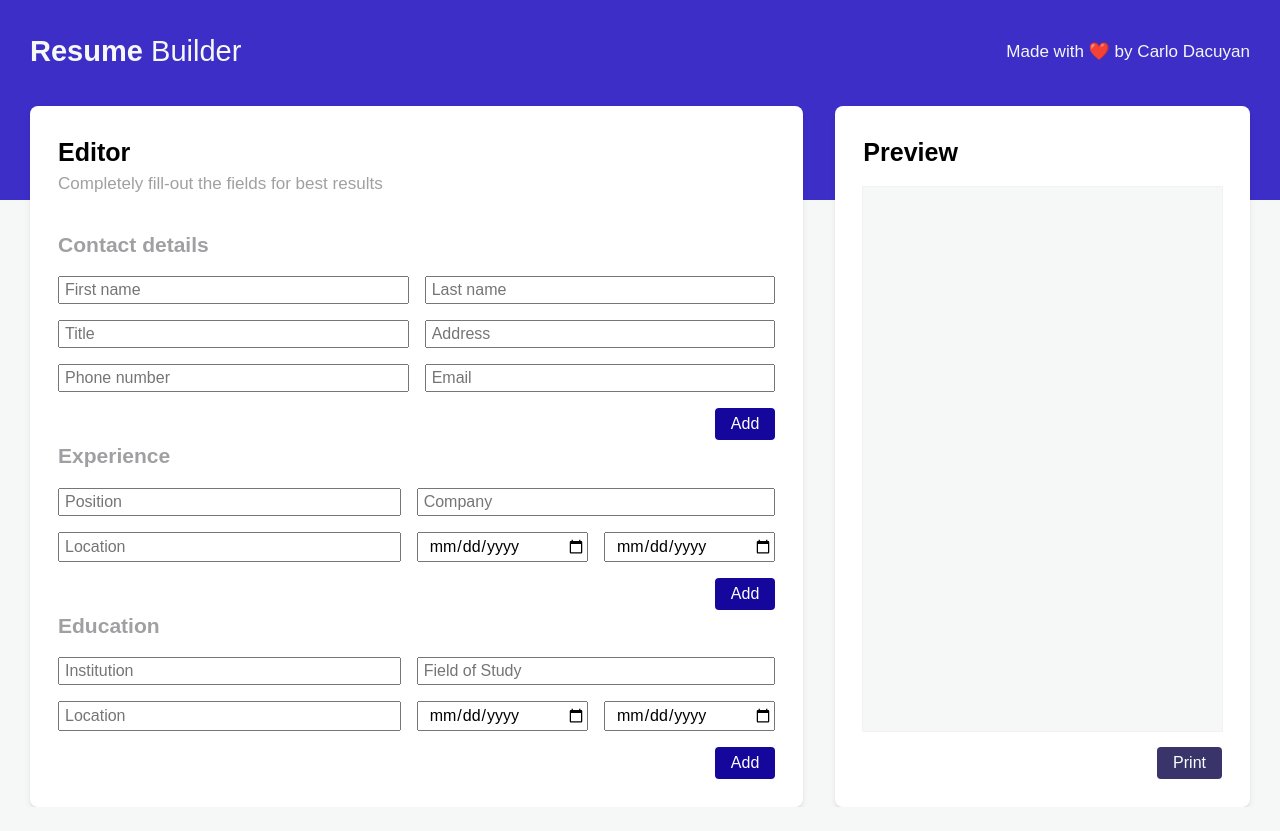
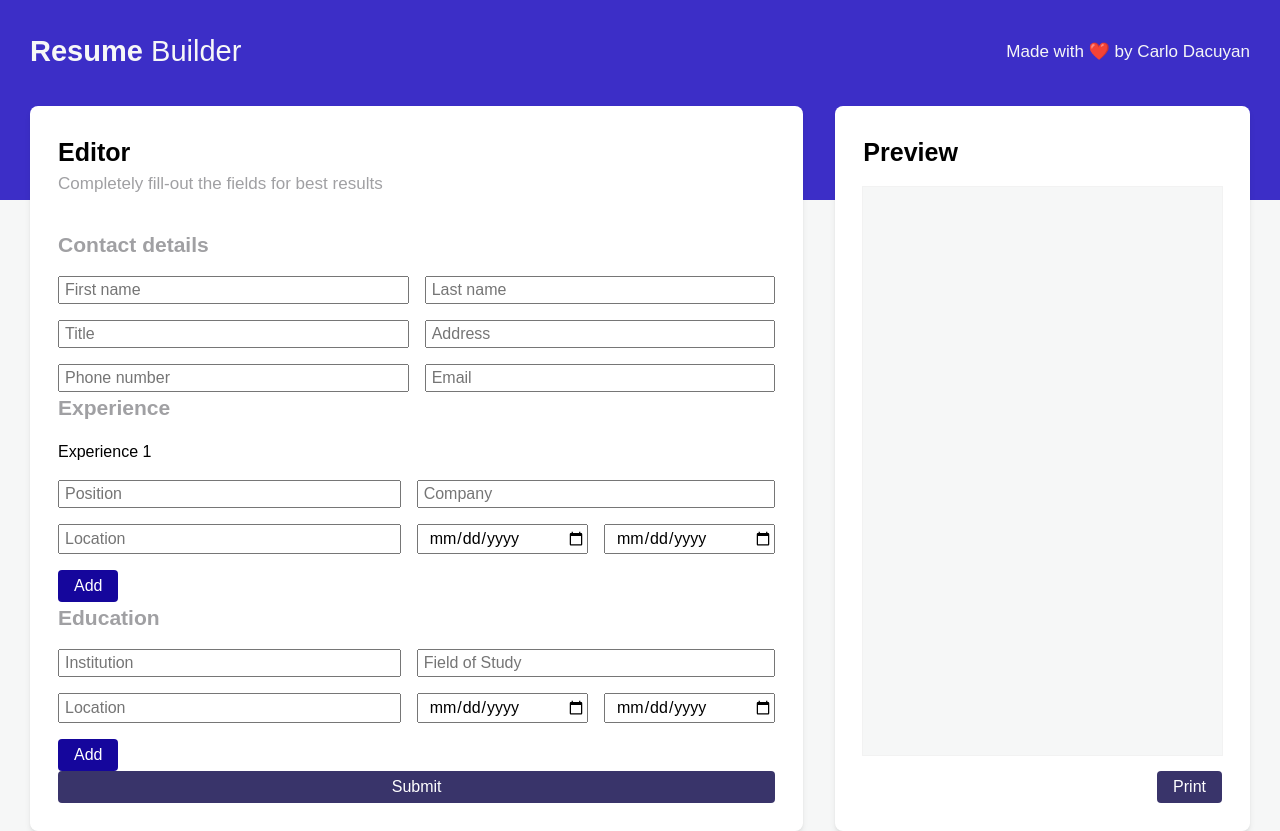
Before and after one commit to hicarlodacuyan/top-projects, a React (Create React App) app: page / in a window 1280 px wide. Before the commit the page ends 807 px from the top, so only its background shows below. Built offline with nearby package versions, Linux system fonts and the light colour scheme.

Commit message:
Add functionality to many work experience

```diff
--- /dev/null
+++ b/src/components/ContactDetails.jsx
@@ -0,0 +1,21 @@
+import React, { Component } from "react";
+
+class ContactDetails extends Component {
+  render() {
+    return (
+      <div className='contact-details'>
+        <h3 className='contact-title'>Contact details</h3>
+        <div className='contact-inputs'>
+            <input type="text" placeholder='First name' />
+            <input type="text" placeholder='Last name' />
+            <input type="text" placeholder='Title' />
+            <input type="text" placeholder='Address' />
+            <input type="number" placeholder='Phone number' />
+            <input type="email" placeholder='Email' />
+        </div>
+      </div>
+    );
+  }
+}
+
+export default ContactDetails;
--- a/src/components/Editor.css
+++ b/src/components/Editor.css
@@ -24,9 +24,15 @@
     font-size: calc(8px + (26 - 14) * ((100vw - 300px) / (1600 - 300)));
 }
 
-.contact-details {
+.editor-forms {
     flex: 1;
 
+    display: flex;
+    flex-direction: column;
+    justify-content: space-between;
+}
+
+.contact-details {
     display: flex;
     flex-direction: column;
     gap: 1rem;
@@ -53,11 +59,15 @@
 }
 
 .experience {
-    flex: 1;
-
     display: flex;
     flex-direction: column;
     gap: 1rem;
+}
+
+.experiences {
+    display: flex;
+    flex-direction: column;
+    gap: 2rem;
 }
 
 .experience-inputs {
@@ -66,6 +76,7 @@
 
     grid-template-columns: 1fr 0.5fr 0.5fr;
     grid-template-areas:
+        "experience experience experience"
         "position company company"
         "location experience-from experience-to";
 }
@@ -82,6 +93,10 @@
         display: flex;
         flex-direction: column;
     }
+}
+
+.experience {
+    grid-area: experience;
 }
 
 .position {
@@ -105,8 +120,6 @@
 }
 
 .education {
-    flex: 1;
-
     display: flex;
     flex-direction: column;
     gap: 1rem;
@@ -164,12 +177,21 @@ h3 {
 
 .add-btn {
     color: #FFFFFF;
-    align-self: flex-end;
+    align-self: flex-start;
     padding: 0.25rem 1rem;
     border: none;
     cursor: pointer;
     border-radius: 4px;
     background-color: #15069C;
+}
+
+.submit-btn {
+    color: #FFFFFF;
+    padding: 0.25rem 1rem;
+    border: none;
+    cursor: pointer;
+    border-radius: 4px;
+    background-color: #39346A;
 }
 
 input[type=text],
--- a/src/components/Editor.jsx
+++ b/src/components/Editor.jsx
@@ -1,7 +1,25 @@
 import './Editor.css';
 import React, { Component } from 'react';
+import ContactDetails from './ContactDetails';
+import ExperienceDetails from './ExperienceDetails';
 
 class Editor extends Component {
+    constructor() {
+        super();
+
+        this.state = {
+            experiences: [<ExperienceDetails />]
+        };
+
+        this.addExperience = this.addExperience.bind(this);
+    }
+
+    addExperience() {
+        this.setState({
+            experiences: this.state.experiences.concat(<ExperienceDetails />)
+        })
+    }
+
     render() {
         return (
             <section className="editor-container">
@@ -9,32 +27,17 @@ class Editor extends Component {
                     <h2 className='editor-title'>Editor</h2>
                     <p className='editor-para'>Completely fill-out the fields for best results</p>
                 </div>
-                <form className='contact-details'>
-                    <h3 className='contact-title'>Contact details</h3>
-                    <div className='contact-inputs'>
-                        <input type="text" placeholder='First name' />
-                        <input type="text" placeholder='Last name' />
-                        <input type="text" placeholder='Title' />
-                        <input type="text" placeholder='Address' />
-                        <input type="number" placeholder='Phone number' />
-                        <input type="email" placeholder='Email' />
+                <form className='editor-forms'>
+                    <ContactDetails />
+                    <div className='experience'>
+                        <h3 className='experience-title'>Experience</h3>
+                        <div className='experiences'>
+                            {this.state.experiences.map((experience, index) => <ExperienceDetails key={index} item={index + 1} />)}
                         </div>
-                    <input className='add-btn' type="submit" value="Add" />
-                </form>
+                        <input className='add-btn' type="button" value="Add" onClick={this.addExperience} />
+                    </div>
 
-                <form className='experience'>
-                    <h3 className='experience-title'>Experience</h3>
-                    <div className='experience-inputs'>
-                        <input className='position' type="text" placeholder='Position' />
-                        <input className='company' type="text" placeholder='Company' />
-                        <input className='experience-location' type="text" placeholder='Location' />
-                        <input className='experience-from' type="date" placeholder='From' />
-                        <input className='experience-to' type="date" placeholder='To' />
-                    </div>
-                    <input className='add-btn' type="submit" value="Add" />
-                </form>
-
-                <form className='education'>
+                    <div className='education'>
                         <h3 className='education-title'>Education</h3>
                         <div className='education-inputs'>
                             <input className='institution' type="text" placeholder='Institution' />
@@ -43,7 +46,10 @@ class Editor extends Component {
                             <input className='education-from' type="date" placeholder='From' />
                             <input className='education-to' type="date" placeholder='To' />
                         </div>
-                    <input className='add-btn' type="submit" value="Add" />
+                        <input className='add-btn' type="button" value="Add" />
+                    </div>
+
+                    <input className='submit-btn' type="submit" value="Submit" />
                 </form>
             </section>
         );
--- /dev/null
+++ b/src/components/ExperienceDetails.jsx
@@ -0,0 +1,22 @@
+import React, { Component } from "react";
+
+class ExperienceDetails extends Component {
+  constructor(props) {
+    super(props);
+  }
+
+  render() {
+    return (
+      <div className='experience-inputs'>
+            <p className="experience-number">Experience {this.props.item}</p>
+            <input className='position' type="text" placeholder='Position' />
+            <input className='company' type="text" placeholder='Company' />
+            <input className='experience-location' type="text" placeholder='Location' />
+            <input className='experience-from' type="date" placeholder='From' />
+            <input className='experience-to' type="date" placeholder='To' />
+      </div>
+    );
+  }
+}
+
+export default ExperienceDetails;
--- a/src/index.css
+++ b/src/index.css
@@ -68,4 +68,5 @@ html:focus-within {
 body {
     background-color: #F6F7F7;
     font-family: Arial, Helvetica, sans-serif;
+    overscroll-behavior: contain;
 }
```
Lines whose indentation alone changed are shown as unchanged.
